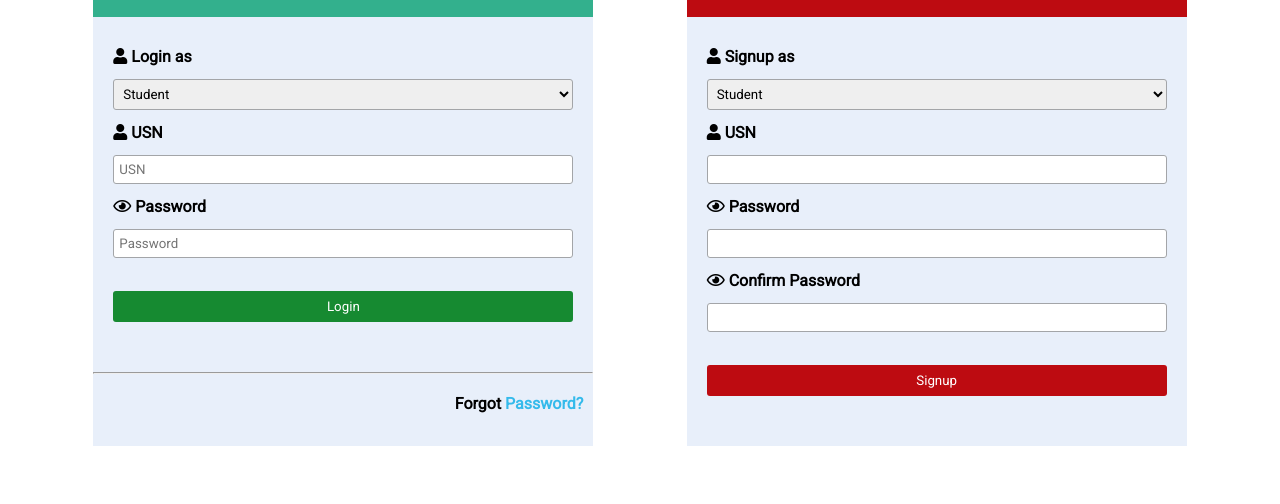
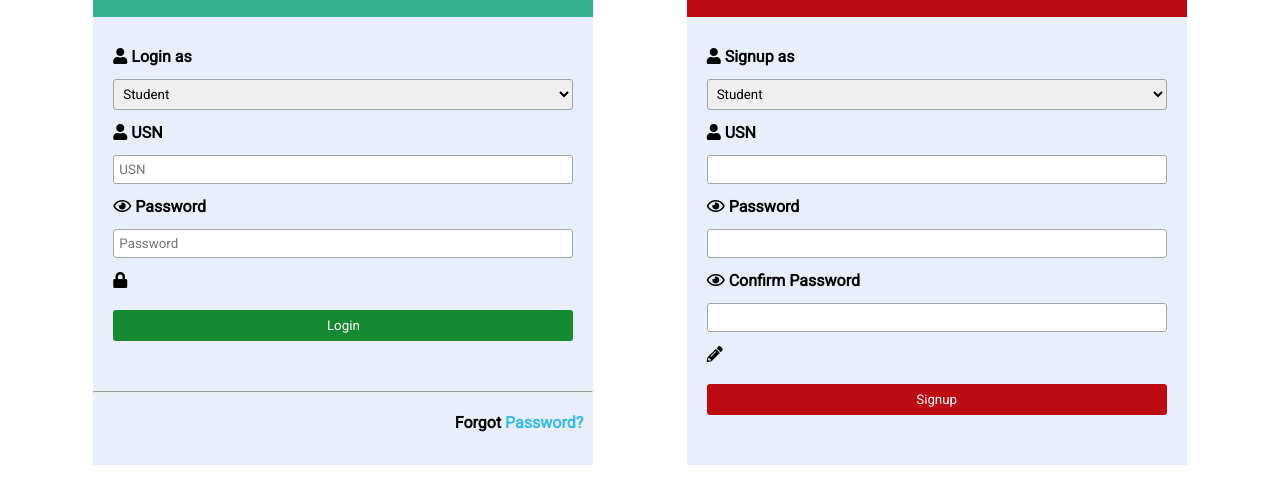
Before and after one commit to Sophi-E/-login-signup-form, a plain HTML site: page index.html in a window 1280 px wide. Shown: the part 140-644 px from the top of the page. Drawn offline with Linux system fonts and the light colour scheme.

Commit message:
cleaned up code

```diff
--- a/index.html
+++ b/index.html
@@ -29,18 +29,17 @@
                     <option value="Student">Student</option>
                     <option value="Teacher">Teacher</option>
                 </select>
-
                 <span><i class="fas fa-user"></i></span><label for="usn"> USN</label>
                 <input type="text" placeholder="USN">
 
                 <span><i class="far fa-eye"></i></span><label for="password"> Password</label>
                 <input type="password" placeholder="Password">
-
+                <div class=''>
+                    <i class="fas fa-lock"></i>
                     <input type="submit"  value="Login" class="login-btn">
-
+                </div>
             </form>
             <hr>
-
             <h4>Forgot <a href=''>Password?</a></h4>
         </div>
 
@@ -54,14 +53,12 @@
                         <div>
                         <i class="fas fa-pencil-alt fa-3x"></i>
                     </div>
-
                 </div>
             <form action="">
                 <span><i class="fas fa-user"></i></span><label for="student" class="label"> Signup as</label>
                 <select>
                     <option value="Student">Student</option>
                     <option value="Teacher">Teacher</option>
-
                 </select>
 
 
@@ -74,7 +71,10 @@
                 <span><i class="far fa-eye"></i></span><label for="password2"> Confirm Password</label>
                 <input type="password">
 
+                <div>
+                    <i class="fas fa-pencil-alt"></i>
                     <input type="submit"  value="Signup" class="signup-btn">
+                </div>
             </form>
         </div>
 </body>
```
Also changed, not shown: styles.css (line endings or trailing spaces). Lines whose indentation alone changed are shown as unchanged.
